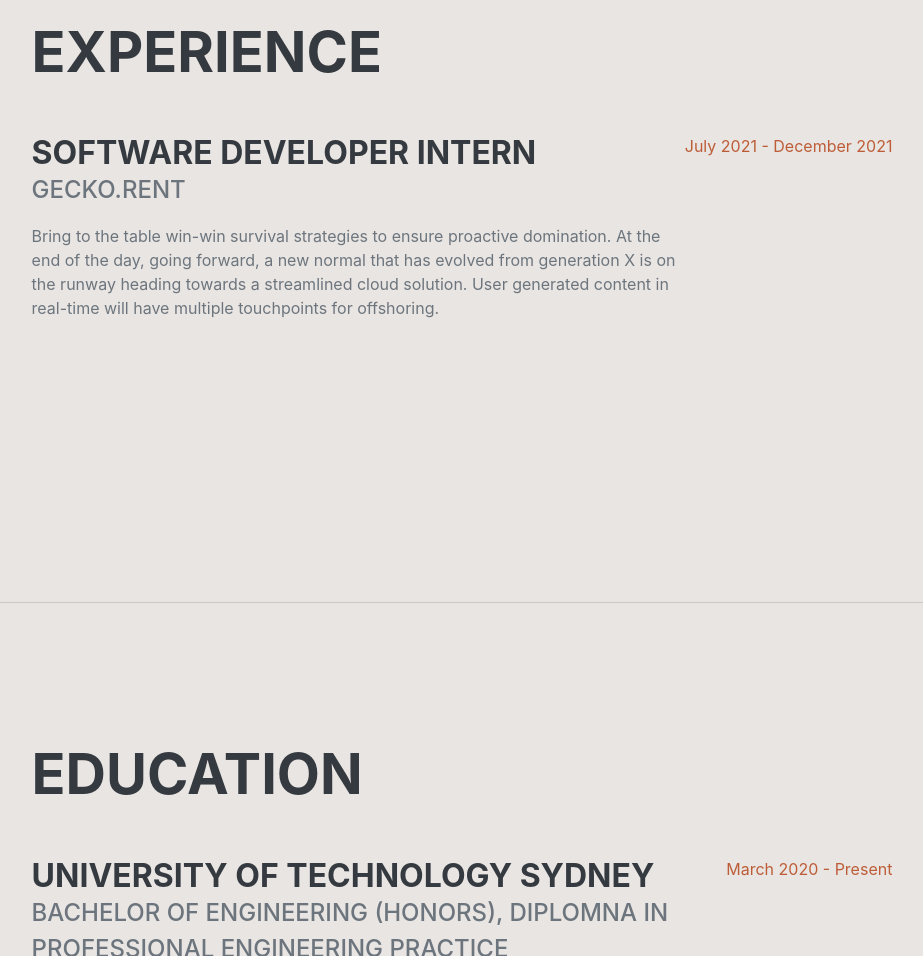
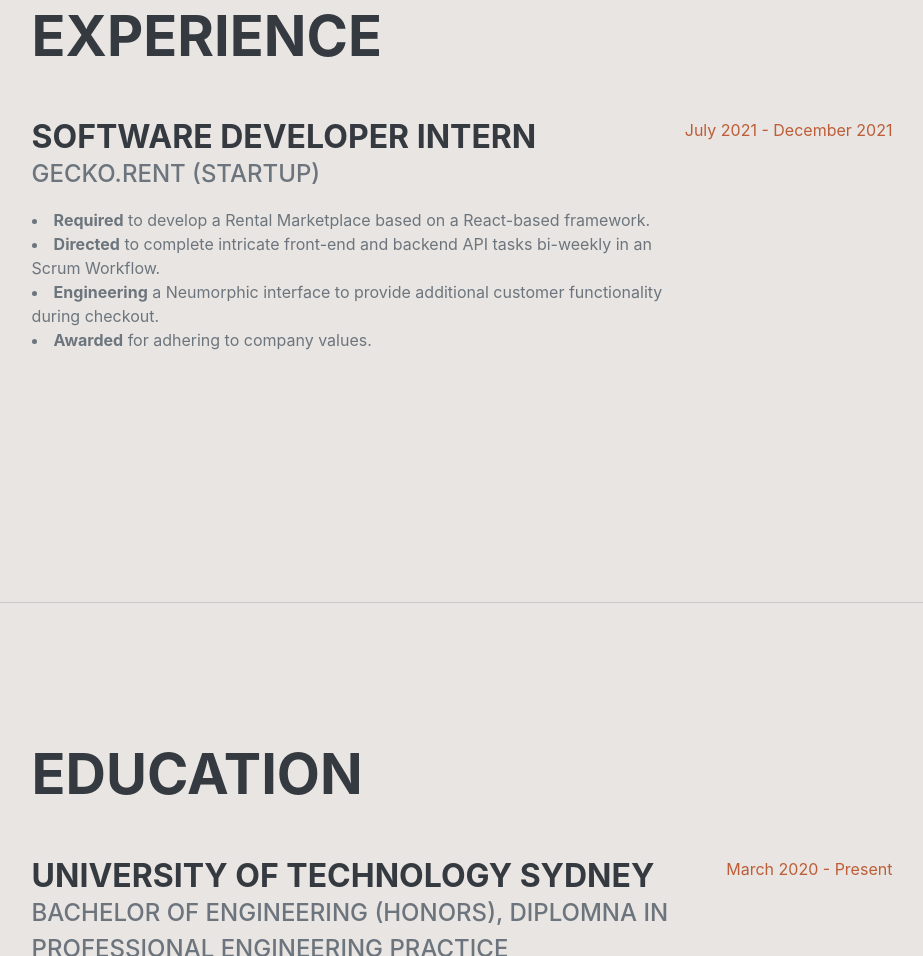
Before and after one commit to abrarbarbhuyia/portfolio-website, a plain HTML site: page index.html in a window 1280 px wide. Shown: the part 1025-1981 px from the top of the page, without its empty margins (314-1237 px from the left). Drawn offline with nearby package versions, Linux system fonts and the light colour scheme; a web font is replaced by a local one.

Commit message:
Updated Experience (Draft)

```diff
--- a/index.html
+++ b/index.html
@@ -65,8 +65,23 @@
                     <div class="d-flex flex-column flex-md-row justify-content-between mb-5">
                         <div class="flex-grow-1">
                             <h3 class="mb-0">Software Developer Intern</h3>
-                            <div class="subheading mb-3">Gecko.rent</div>
-                            <p>Bring to the table win-win survival strategies to ensure proactive domination. At the end of the day, going forward, a new normal that has evolved from generation X is on the runway heading towards a streamlined cloud solution. User generated content in real-time will have multiple touchpoints for offshoring.</p>
+                            <div class="subheading mb-3">Gecko.rent (Startup)</div>
+                            <li>
+                                <span class="fa-li"><i class="fas fa-circle"></i></span>
+                                <b>Required</b> to develop a Rental Marketplace based on a React-based framework.
+                            </li>
+                            <li>
+                                <span class="fa-li"><i class="fas fa-circle"></i></span>
+                                <b>Directed</b> to complete intricate front-end and backend API tasks bi-weekly in an Scrum Workflow.
+                            </li>
+                            <li>
+                                <span class="fa-li"><i class="fas fa-circle"></i></span>
+                                <b>Engineering</b> a Neumorphic interface to provide additional customer functionality during checkout.
+                            </li>
+                            <li>
+                                <span class="fa-li"><i class="fas fa-circle"></i></span>
+                                <b>Awarded</b> for adhering to company values.
+                            </li>
                         </div>
                         <div class="flex-shrink-0"><span class="text-primary">July 2021 - December 2021</span></div>
                     </div>
```
